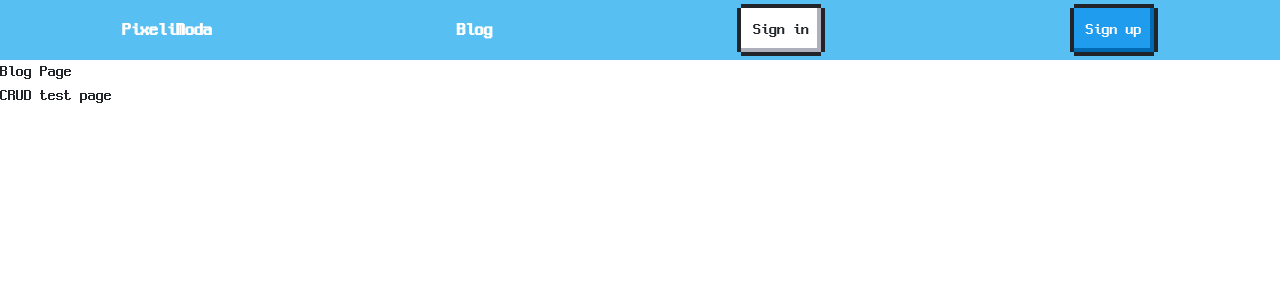
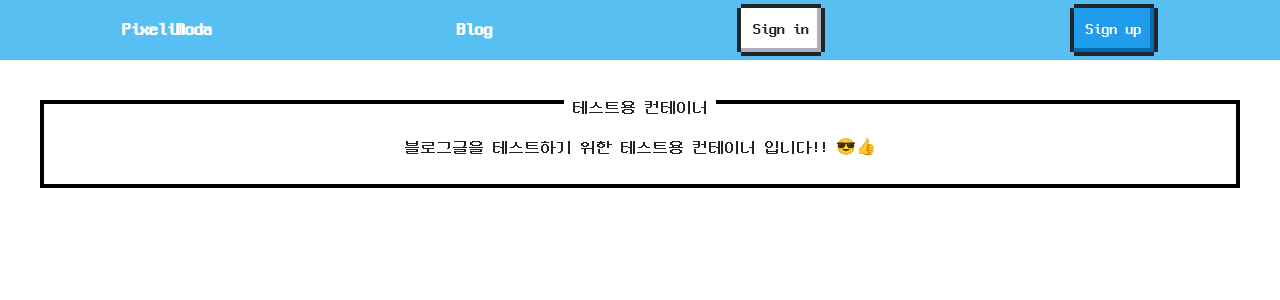
Before and after one commit to Eriniss/pixeliModa-client, a React (Create React App) app: page /blog in a window 1280 px wide. Shown: the top 300 px of the page. Built offline with nearby package versions, Linux system fonts and the light colour scheme; sample sign-in values are in the browser's storage.

Commit message:
:sparkles: 8bit 컨테이너 스타일 추가

```diff
--- /dev/null
+++ b/src/components/api/index.ts
@@ -0,0 +1 @@
+export { getSignIn } from "./User/getSignIn"
--- a/src/pages/BlogPage.tsx
+++ b/src/pages/BlogPage.tsx
@@ -1,8 +1,16 @@
+import styled from "styled-components";
+
+const BlogContainer = styled.div`
+  padding: 40px;
+`
+
 export const BlogPage = () => {
   return (
-    <div>
-      <div>Blog Page</div>
-      <div>CRUD test page</div>
-    </div>
+    <BlogContainer>
+      <div className="nes-container with-title is-centered">
+      <p className="title">테스트용 컨테이너</p>
+      <p>블로그글을 테스트하기 위한 테스트용 컨테이너 입니다!! 😎👍</p>
+      </div>
+    </BlogContainer>
   );
 };
--- a/src/pages/SignIn.tsx
+++ b/src/pages/SignIn.tsx
@@ -2,7 +2,7 @@ import { useState } from 'react';
 import styled from 'styled-components';
 import { useNavigate } from 'react-router-dom';
 import { PixelInput, PixelButton } from '../components/ui';
-import { getSignIn } from '../components/api/getSignIn';
+import { getSignIn } from '../components/api/User/getSignIn';
 
 const SignInWrapper = styled.div`
   width: 100%;
```
Also changed, not shown: src/components/api/User/getSignIn.ts (renamed from src/components/api/getSignIn.ts).
